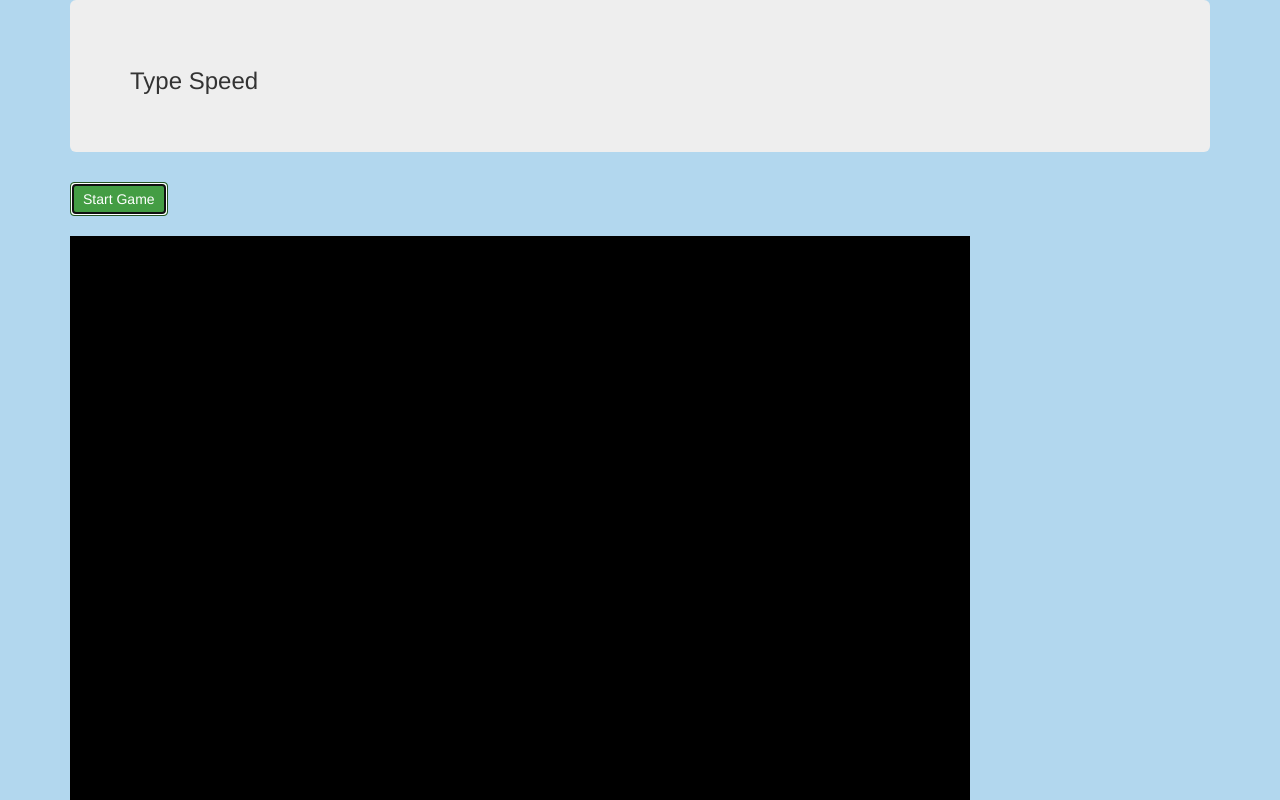
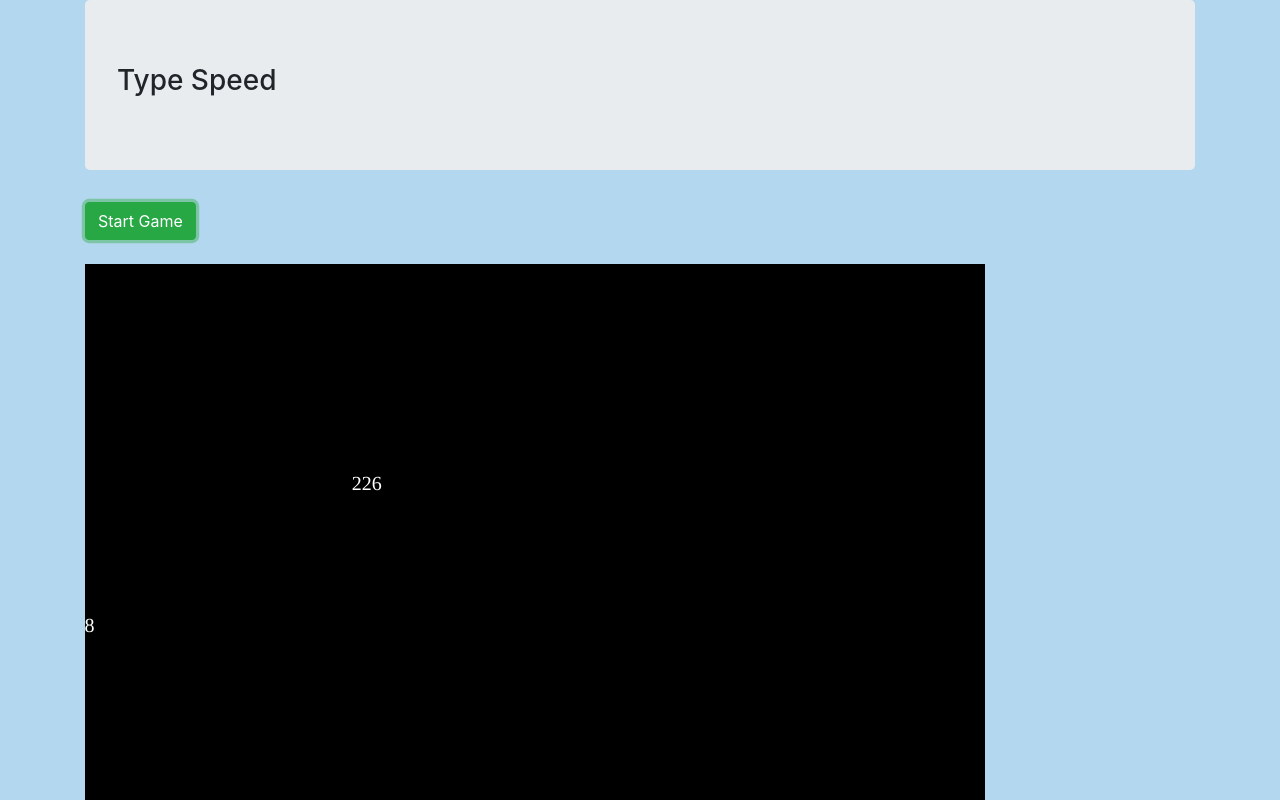
Before and after one commit to zakrogh/type-fast, a website built with webpack: page src/index.html in a window 1280 px wide. Both pictures are taken after a click on the button "Start Game". Shown: the top 800 px of the page. Built offline with nearby package versions, Linux system fonts and the light colour scheme.

Commit message:
now work with npm

```diff
--- a/src/index.html
+++ b/src/index.html
@@ -4,10 +4,10 @@
     <meta charset="utf-8">
     <title>Type Speed</title>
   </head>
-  <link rel="stylesheet" href="bootstrap.css">
+  <!-- <link rel="stylesheet" href="bootstrap.css">
   <link rel="stylesheet" href="styles.css">
   <script src="jquery-3.4.1.js" charset="utf-8"></script>
-  <script src="main.js" charset="utf-8"></script>
+  <script src="main.js" charset="utf-8"></script> -->
   <body>
     <div class="container">
       <div class="jumbotron">
--- a/src/main.js
+++ b/src/main.js
@@ -1,13 +1,20 @@
+import $ from 'jquery';
+import 'bootstrap';
+import 'bootstrap/dist/css/bootstrap.min.css';
+import './styles.css';
+
 var canvas;
 var ctx;
 var words = [];
 const BOARDWIDTH = 900;
 const BOARDHEIGHT = 600;
+//default:5 === move 5 pixels per animation loop
+const MOVESPEED = 5;
 
 function word(){
   this.x = -100;
   this.y = Math.floor(Math.random() * 560 + 20);
-  this.moveSpeed = Math.random() * 5 + 1;
+  this.moveSpeed = Math.random() * MOVESPEED + 1;
   this.text = "" + this.y;
   this.textWidth = ctx.measureText(this.text).width;
   this.draw = function(){
@@ -32,29 +39,29 @@ function word(){
     }
   }
 }
-function clearScreen(){
+var clearScreen = function(){
   ctx.clearRect(0, 0, BOARDWIDTH, BOARDHEIGHT);
   ctx.globalAlpha = 1;
   ctx.fillStyle = '#000';
   ctx.fillRect(0, 0, BOARDWIDTH, BOARDHEIGHT);
 }
 
-function animate(){
+var animate = function(){
   clearScreen();
   for(let i = 0; i < words.length; i++){
     words[i].move();
   }
 }
-function createWord(){
-  temp = new word();
+var createWord = function(){
+  let temp = new word();
   words.push(temp);
 }
 
-function gameLoop(){
-  setInterval("createWord()", 1000);
-  setInterval("animate()", 17);
+var gameLoop = function(){
+  setInterval(function () {createWord()}, 1000);
+  setInterval(function () {animate()}, 17);
 }
-function findWord(s){
+var findWord = function(s){
   for(let i = 0; i < words.length; i++){
     if(s === words[i].text){
       words[i].delete();
```
